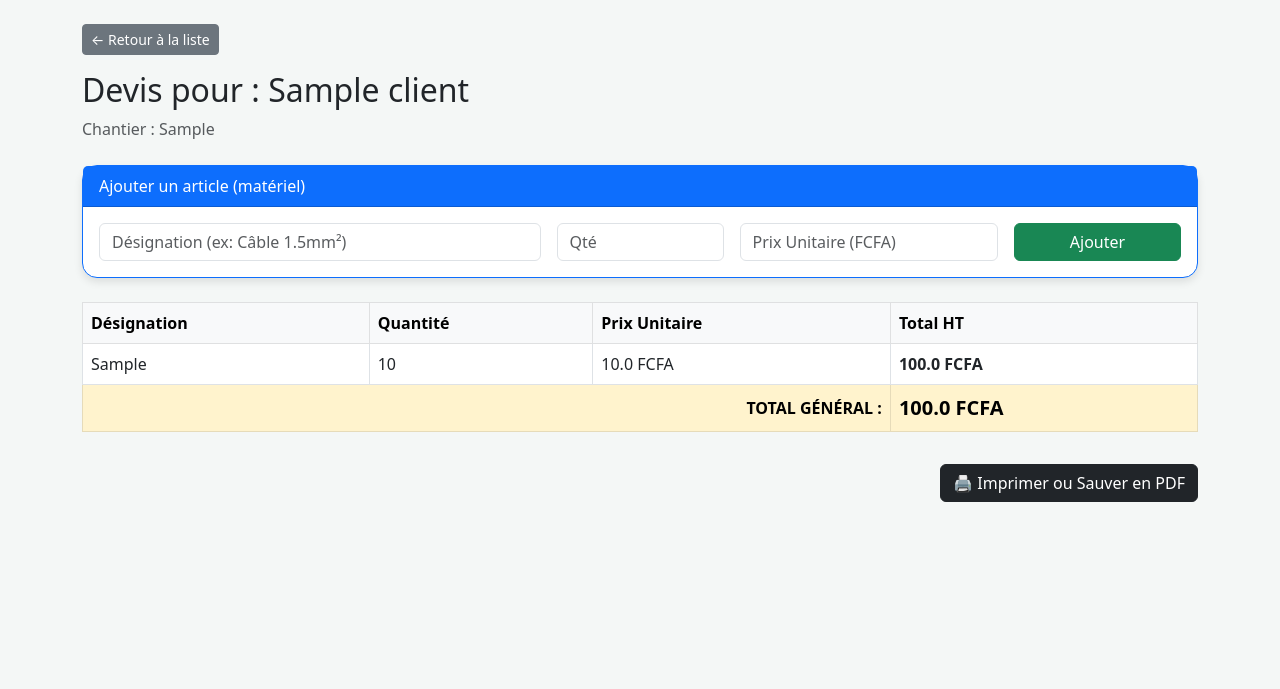
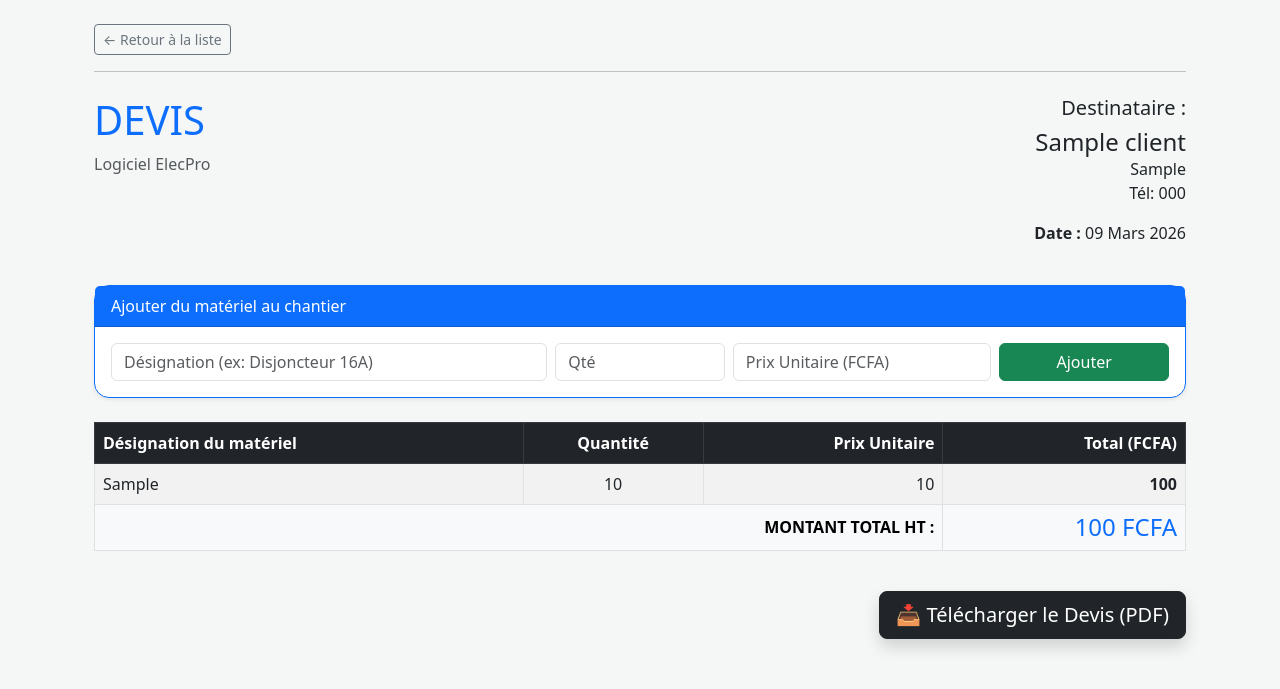
Before and after one commit to ernestcoulibaly721/ElecPro_Saas, a Flask app: page /creer_devis/1 in a window 1280 px wide. Shown: the part 60-749 px from the top of the page. Run offline with Flask 3, Linux system fonts and the light colour scheme; tables that the repository leaves empty hold one stand-in row (values such as "Sample post").

Commit message:
Update creer_devis.html

```diff
--- a/templates/creer_devis.html
+++ b/templates/creer_devis.html
@@ -1,18 +1,31 @@
 {% extends "layout.html" %}
 
 {% block content %}
-<div class="mb-4">
-    <a href="{{ url_for('index') }}" class="btn btn-sm btn-secondary mb-3">← Retour à la liste</a>
-    <h2>Devis pour : {{ client.nom_complet }}</h2>
-    <p class="text-muted">Chantier : {{ client.adresse_chantier }}</p>
+<div class="container mt-3">
+    <div class="d-print-none mb-4">
+        <a href="{{ url_for('index') }}" class="btn btn-sm btn-outline-secondary">← Retour à la liste</a>
+        <hr>
     </div>
 
-<div class="card mb-4 border-primary">
-    <div class="card-header bg-primary text-white">Ajouter un article (matériel)</div>
+    <div class="row mb-4">
+        <div class="col-6">
+            <h1 class="text-primary">DEVIS</h1>
+            <p class="text-muted">Logiciel ElecPro</p>
+        </div>
+        <div class="col-6 text-end">
+            <h5>Destinataire :</h5>
+            <h4 class="mb-0">{{ client.nom_complet }}</h4>
+            <p>{{ client.adresse_chantier }}<br>Tél: {{ client.telephone }}</p>
+            <p><strong>Date :</strong> 09 Mars 2026</p>
+        </div>
+    </div>
+
+    <div class="card mb-4 border-primary d-print-none shadow-sm">
+        <div class="card-header bg-primary text-white">Ajouter du matériel au chantier</div>
         <div class="card-body">
-        <form method="POST" class="row g-3">
+            <form method="POST" class="row g-2">
                 <div class="col-md-5">
-                <input type="text" name="designation" class="form-control" placeholder="Désignation (ex: Câble 1.5mm²)" required>
+                    <input type="text" name="designation" class="form-control" placeholder="Désignation (ex: Disjoncteur 16A)" required>
                 </div>
                 <div class="col-md-2">
                     <input type="number" name="quantite" class="form-control" placeholder="Qté" min="1" required>
@@ -28,39 +41,53 @@
     </div>
 
     <div class="table-responsive">
-    <table class="table table-bordered">
-        <thead class="table-light">
+        <table class="table table-bordered table-striped">
+            <thead class="table-dark">
                 <tr>
-                <th>Désignation</th>
-                <th>Quantité</th>
-                <th>Prix Unitaire</th>
-                <th>Total HT</th>
+                    <th>Désignation du matériel</th>
+                    <th class="text-center">Quantité</th>
+                    <th class="text-end">Prix Unitaire</th>
+                    <th class="text-end">Total (FCFA)</th>
                 </tr>
             </thead>
             <tbody>
                 {% for mat in materiels %}
                 <tr>
                     <td>{{ mat.designation }}</td>
-                <td>{{ mat.quantite }}</td>
-                <td>{{ mat.prix_unitaire }} FCFA</td>
-                <td><strong>{{ mat.quantite * mat.prix_unitaire }} FCFA</strong></td>
+                    <td class="text-center">{{ mat.quantite }}</td>
+                    <td class="text-end">{{ "{:,.0f}".format(mat.prix_unitaire) }}</td>
+                    <td class="text-end"><strong>{{ "{:,.0f}".format(mat.quantite * mat.prix_unitaire) }}</strong></td>
                 </tr>
                 {% else %}
                 <tr>
-                <td colspan="4" class="text-center">Aucun matériel ajouté pour le moment.</td>
+                    <td colspan="4" class="text-center text-muted">Aucun article dans ce devis.</td>
                 </tr>
                 {% endfor %}
             </tbody>
-        <tfoot class="table-warning">
+            <tfoot class="table-light">
                 <tr>
-                <td colspan="3" class="text-end"><strong>TOTAL GÉNÉRAL :</strong></td>
-                <td><strong class="fs-5">{{ total }} FCFA</strong></td>
+                    <td colspan="3" class="text-end"><strong>MONTANT TOTAL HT :</strong></td>
+                    <td class="text-end"><h4 class="text-primary mb-0">{{ "{:,.0f}".format(total) }} FCFA</h4></td>
                 </tr>
             </tfoot>
         </table>
     </div>
 
-<div class="text-end mt-3">
-    <button onclick="window.print()" class="btn btn-dark">🖨️ Imprimer ou Sauver en PDF</button>
+    <div class="row mt-5 d-none d-print-flex text-center">
+        <div class="col-6">
+            <p class="mb-5"><strong>Bon pour accord (le Client)</strong></p>
+            <div style="border: 1px solid #ccc; height: 100px; width: 80%; margin: auto;"></div>
+        </div>
+        <div class="col-6">
+            <p class="mb-5"><strong>L'Entrepreneur (Signature & Cachet)</strong></p>
+            <div style="border: 1px solid #ccc; height: 100px; width: 80%; margin: auto;"></div>
+        </div>
+    </div>
+
+    <div class="text-end mt-4 d-print-none">
+        <button onclick="window.print()" class="btn btn-dark btn-lg shadow">
+            📥 Télécharger le Devis (PDF)
+        </button>
+    </div>
 </div>
 {% endblock %}
```
Lines whose indentation alone changed are shown as unchanged.
